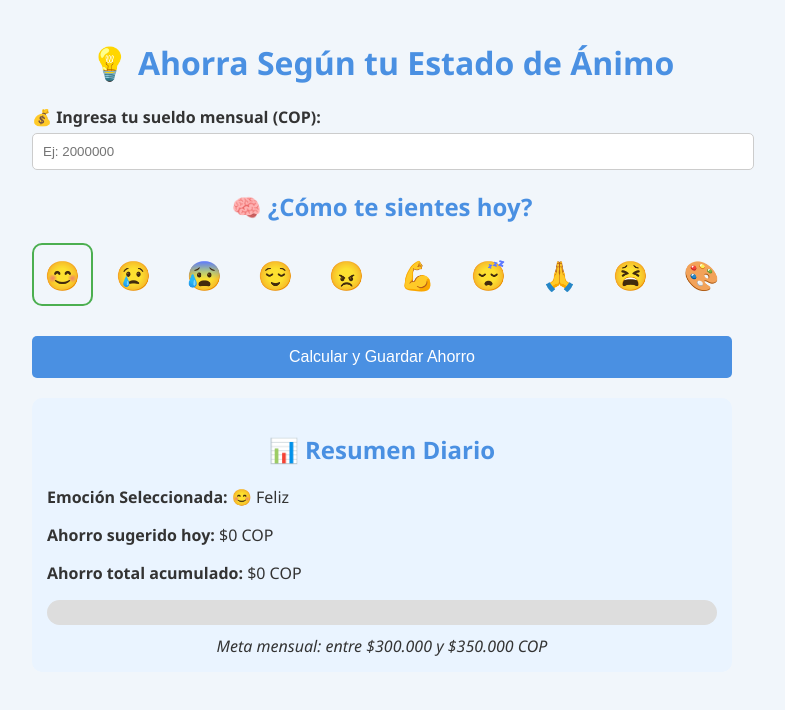
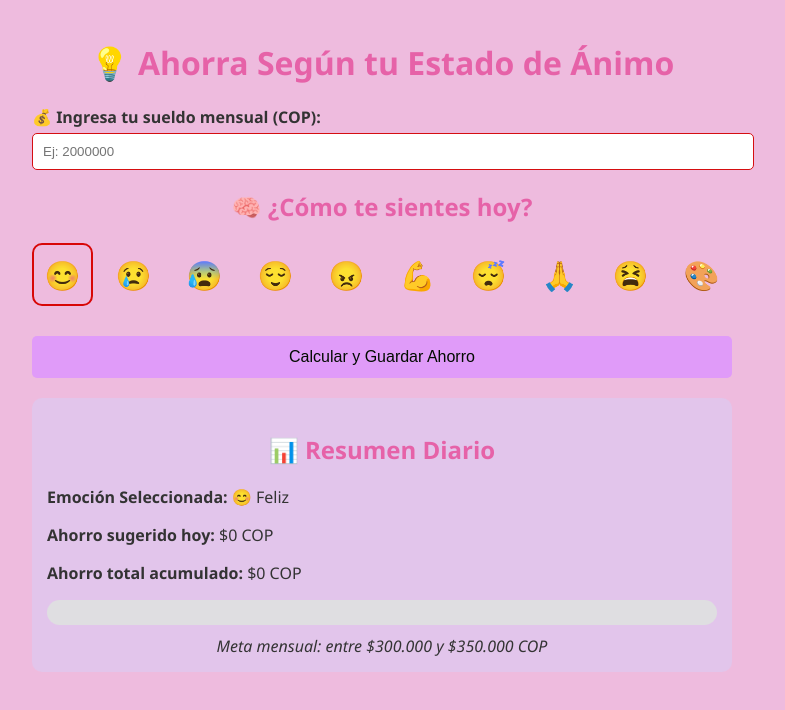
Before and after one commit to ValentinaDelgadoRincon/APP-AHORRO-SER, a plain HTML site: page index.html in a window 1280 px wide. Both pictures are taken after a click on the element "😊 Feliz". Shown: the whole page, without its empty margins (258-1043 px from the left). Drawn offline with Linux system fonts and the light colour scheme.

Commit message:
style: :lipstick: style
style

```diff
--- a/index.html
+++ b/index.html
@@ -8,7 +8,7 @@
     <style>
         body {
             font-family: 'Segoe UI', sans-serif;
-            background: #f1f6fb;
+            background: #eebbde;
             color: #333;
             padding: 20px;
             max-width: 700px;
@@ -18,7 +18,7 @@
         h1,
         h2 {
             text-align: center;
-            color: #4a90e2;
+            color: #e662a8;
         }
 
         .input-group {
@@ -34,7 +34,7 @@
             padding: 10px;
             margin-top: 5px;
             border-radius: 5px;
-            border: 1px solid #ccc;
+            border: 1px solid #d50e11;
         }
 
         .emotions {
@@ -56,16 +56,16 @@
 
         .emoji:hover {
             transform: scale(1.2);
-            border-color: #4a90e2;
+            border-color: #d60d0d;
         }
 
         .selected {
-            border-color: #4caf50 !important;
+            border-color: #d80707 !important;
         }
 
         button {
-            background: #4a90e2;
-            color: white;
+            background: #e09bf9;
+            color: rgb(2, 11, 0);
             border: none;
             padding: 12px;
             width: 100%;
@@ -76,14 +76,14 @@
         }
 
         .summary {
-            background: #eaf4ff;
+            background: #e2c5eb;
             padding: 15px;
             border-radius: 10px;
             margin-top: 20px;
         }
 
         .progress-bar-container {
-            background: #ddd;
+            background: #dfdee1;
             border-radius: 20px;
             overflow: hidden;
             height: 25px;
@@ -92,7 +92,7 @@
 
         .progress-bar {
             height: 100%;
-            background: #4caf50;
+            background: #af4c4c;
             width: 0%;
             transition: width 0.5s;
         }
@@ -105,7 +105,7 @@
 
         .motivation-box {
             background-color: #fff9e5;
-            border-left: 5px solid #ffcc00;
+            border-left: 5px solid #87e316;
             padding: 15px;
             margin-top: 30px;
             border-radius: 10px;
```
